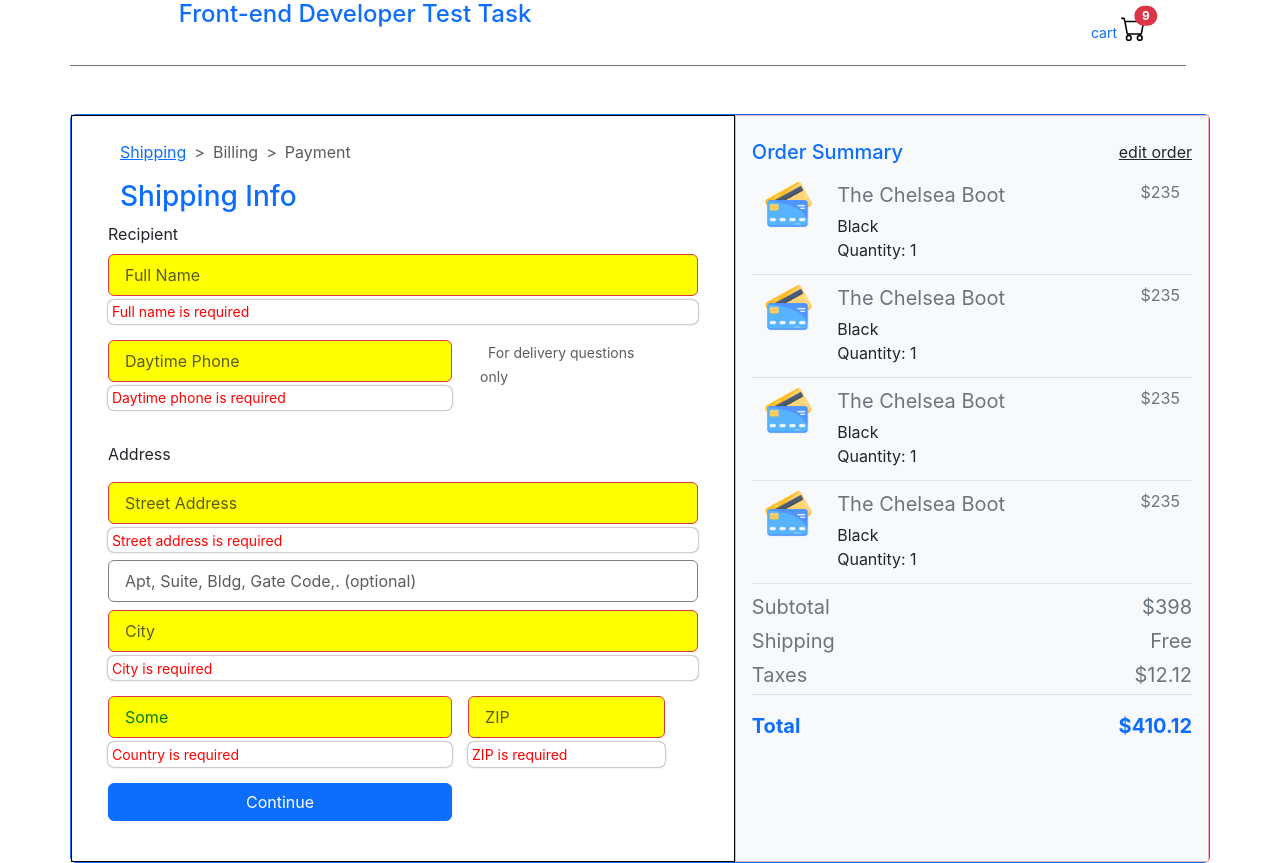
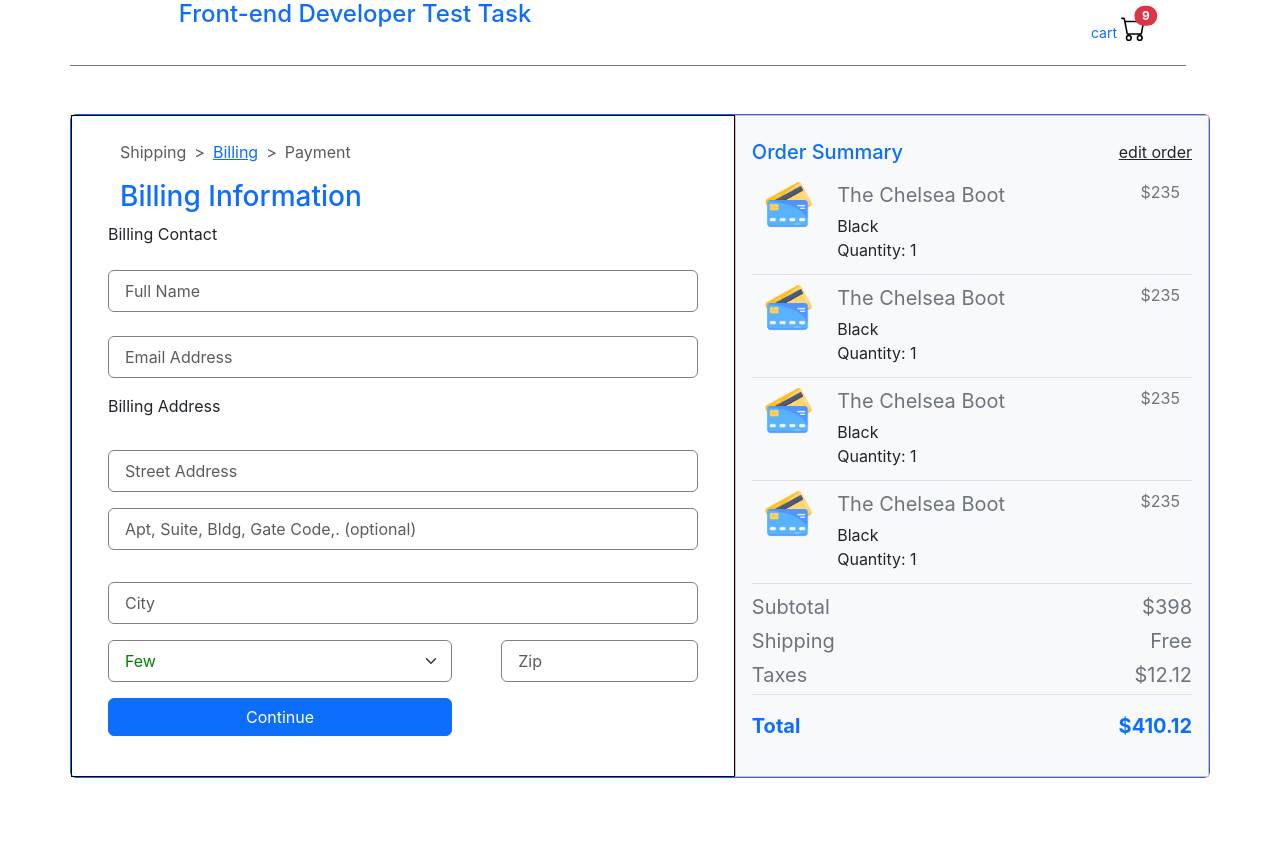
Before and after one commit to petromatkovskyi/axels-test-task, a React (Create React App) app: page / in a window 1280 px wide. Both pictures are taken after a click on the button "Continue". After the commit the page ends 800 px from the top, so only its background shows below. Built offline with nearby package versions, Linux system fonts and the light colour scheme.

Commit message:
Add: formink and validation to Billing

```diff
--- a/src/components/BillingInfo.jsx
+++ b/src/components/BillingInfo.jsx
@@ -1,33 +1,144 @@
-import React from 'react';
-import { Button, Col, Form } from 'react-bootstrap';
+import { Formik } from 'formik';
+import { Button, Col, Form, Row } from 'react-bootstrap';
+import * as Yup from 'yup';
+import StyledFormFeedback from './StyledFormFeedback';
+import StyledFormControl from './StyledFormControl';
+import StyledFormSelect from './StyledFormSelect';
+
+const validationSchema = Yup.object({
+  fullName: Yup.string().required('Full name is required'),
+  email: Yup.string()
+    .email('Please enter valid email address')
+    .required('Email phone is required'),
+  streetAddress: Yup.string().required('Street address is required'),
+  additionBillingAddressInfo: Yup.string(),
+  city: Yup.string().required('City is required'),
+  country: Yup.string().required('Country is required'),
+  zip: Yup.number().typeError('ZIP has to be a number').required('ZIP is required'),
+});
+
+const initialValues = {
+  fullName: '',
+  email: '',
+  streetAddress: '',
+  additionBillingAddressInfo: '',
+  city: '',
+  country: '',
+  zip: '',
+};
 
 export default function BillingInfo({ onNextStep }) {
+  const handleSubmit = () => {};
   return (
     <>
       <h3 className="text-primary">Billing Information</h3>
-      <Form className="row gap-3 p-3">
+      <Formik
+        initialValues={initialValues}
+        validationSchema={validationSchema}
+        onSubmit={(values) => handleSubmit(values)}
+      >
+        {({ values, errors, handleChange, handleSubmit }) => (
+          <Form className="row mb-3 gap-3" onSubmit={handleSubmit}>
+            <Form.Group className="row gap-2 p-0 gx-0">
               <Form.Label className="p-0 m-0">Billing Contact</Form.Label>
-        <Form.Control type="text" placeholder="Full Name" />
-        <Form.Control type="email" placeholder="Email Address" />
+
+              <Row className="column-gap-3 gx-0 gy-2">
+                <StyledFormControl
+                  name="fullName"
+                  type="text"
+                  placeholder="Full Name"
+                  onChange={handleChange}
+                  value={values.fullName}
+                  isInvalid={!!errors.fullName}
+                />
+                <StyledFormFeedback type="invalid" tooltip>
+                  {errors.fullName}
+                </StyledFormFeedback>
+              </Row>
+
+              <Row className="column-gap-3 gx-0 gy-2">
+                <StyledFormControl
+                  type="email"
+                  placeholder="Email Address"
+                  name="email"
+                  onChange={handleChange}
+                  value={values.email}
+                  isInvalid={!!errors.email}
+                />
+                <StyledFormFeedback type="invalid" tooltip>
+                  {errors.email}
+                </StyledFormFeedback>
+              </Row>
+            </Form.Group>
 
             <Form.Label className="p-0 m-0">Billing Address</Form.Label>
-        <Form.Control type="text" placeholder="Street Address" />
-        <Form.Control type="tel" placeholder="Apt, Suite, Bldg, Gate Code,. (optional)" />
-        <Form.Control type="tel" placeholder="City" />
+            <Row className="column-gap-3 gx-0 gy-2">
+              <StyledFormControl
+                type="text"
+                placeholder="Street Address"
+                name="email"
+                onChange={handleChange}
+                value={values.email}
+                isInvalid={!!errors.email}
+              />
+              <StyledFormFeedback type="invalid" tooltip>
+                {errors.email}
+              </StyledFormFeedback>
+            </Row>
+
+            <StyledFormControl
+              placeholder="Apt, Suite, Bldg, Gate Code,. (optional)"
+              name="additionBillingAddressInfo"
+              onChange={handleChange}
+              value={values.additionBillingAddressInfo}
+            />
+            <Row className="column-gap-3 gx-0 gy-2">
+              <StyledFormControl
+                placeholder="City"
+                name="city"
+                onChange={handleChange}
+                value={values.city}
+                isInvalid={!!errors.city}
+              />
+              <StyledFormFeedback type="invalid" tooltip>
+                {errors.city}
+              </StyledFormFeedback>
+            </Row>
             <Col sm={12} md={7} className="p-0">
-          <Form.Select placeholder="Country">
+              <StyledFormSelect
+                placeholder="Country"
+                name="country"
+                onChange={handleChange}
+                value={values.country}
+                isInvalid={!!errors.country}
+              >
                 <option disabled>Country</option>
                 <option>Few</option>
                 <option>Country</option>
-          </Form.Select>
+              </StyledFormSelect>
+              <StyledFormFeedback type="invalid" tooltip>
+                {errors.country}
+              </StyledFormFeedback>
             </Col>
             <Col sm={12} md={4} className="p-0 ms-auto">
-          <Form.Control type="tel" placeholder="Zip" />
+              <StyledFormControl
+                type="tel"
+                placeholder="Zip"
+                name="zip"
+                onChange={handleChange}
+                value={values.zip}
+                isInvalid={!!errors.zip}
+              />
+              <StyledFormFeedback type="invalid" tooltip>
+                {errors.zip}
+              </StyledFormFeedback>
             </Col>
-        <Button className="col-7" onClick={onNextStep}>
+            <Button className="col-7" type="submit">
               Continue
             </Button>
           </Form>
+        )}
+      </Formik>
     </>
   );
 }
--- a/src/components/ShippingInfo.jsx
+++ b/src/components/ShippingInfo.jsx
@@ -20,13 +20,13 @@ const validationSchema = Yup.object({
 });
 
 const initialValues = {
-  fullName: '',
-  daytimePhone: '',
-  streetAddress: '',
-  additionAddressInfo: '',
-  city: '',
-  country: '',
-  zip: '',
+  fullName: 'Петро Матковський',
+  daytimePhone: 907079,
+  streetAddress: 'qweqe',
+  additionAddressInfo: 'ljkgjgf',
+  city: 'zxc',
+  country: 'sdgfh',
+  zip: '453454',
 };
 
 export default function ShippingInfo({ onNextStep }) {
@@ -74,10 +74,11 @@ export default function ShippingInfo({ onNextStep }) {
                 target={target}
               /> */}
 
-              <StyledFormFeedback type="invalid" tooltip className="position-static mt-1">
+              <StyledFormFeedback type="invalid" tooltip>
                 {errors.fullName}
               </StyledFormFeedback>
             </Form.Group>
+
             <Form.Group as={Col} sm={12} md={7} className="position-relative p-0">
               <StyledFormControl
                 type="tel"
@@ -87,7 +88,7 @@ export default function ShippingInfo({ onNextStep }) {
                 onChange={handleChange}
                 value={values.daytimePhone}
               />
-              <StyledFormFeedback type="invalid" tooltip className="position-static mt-1">
+              <StyledFormFeedback type="invalid" tooltip>
                 {errors.daytimePhone}
               </StyledFormFeedback>
               {/* <Feedback
@@ -111,7 +112,7 @@ export default function ShippingInfo({ onNextStep }) {
                 onChange={handleChange}
                 value={values.streetAddress}
               />
-              <StyledFormFeedback type="invalid" tooltip className="position-static mt-1">
+              <StyledFormFeedback type="invalid" tooltip>
                 {errors.streetAddress}
               </StyledFormFeedback>
 
@@ -131,11 +132,7 @@ export default function ShippingInfo({ onNextStep }) {
                   onChange={handleChange}
                   value={values.city}
                 />
-                <StyledFormFeedback
-                  type="invalid"
-                  tooltip
-                  className="position-static mt-1"
-                >
+                <StyledFormFeedback type="invalid" tooltip>
                   {errors.city}
                 </StyledFormFeedback>
               </div>
@@ -153,11 +150,7 @@ export default function ShippingInfo({ onNextStep }) {
                     <option>Few</option>
                     <option>Country</option>
                   </StyledFormSelect>
-                  <StyledFormFeedback
-                    type="invalid"
-                    tooltip
-                    className="position-static mt-1"
-                  >
+                  <StyledFormFeedback type="invalid" tooltip>
                     {errors.country}
                   </StyledFormFeedback>
                 </Col>
@@ -171,17 +164,13 @@ export default function ShippingInfo({ onNextStep }) {
                     onChange={handleChange}
                     value={values.zip}
                   />
-                  <StyledFormFeedback
-                    type="invalid"
-                    tooltip
-                    className="position-static mt-1"
-                  >
+                  <StyledFormFeedback type="invalid" tooltip>
                     {errors.zip}
                   </StyledFormFeedback>
                 </Col>
               </Row>
             </Form.Group>
-            <Button className="col-7" type="submit" onClick={() => {}}>
+            <Button className="col-7" type="submit">
               Continue
             </Button>
           </Form>
--- a/src/components/StyledFormFeedback.jsx
+++ b/src/components/StyledFormFeedback.jsx
@@ -7,6 +7,8 @@ const StyledFormFeedback = styled(Form.Control.Feedback)`
   box-shadow: 0px 0px 2px 0px rgba(0, 0, 0, 0.75);
   top: -2;
   padding: 0.1rem 0.25rem;
+  position: static;
+  margin-top: 0.25rem;
 `;
 
 export default StyledFormFeedback;
```
Lines whose indentation alone changed are shown as unchanged.
